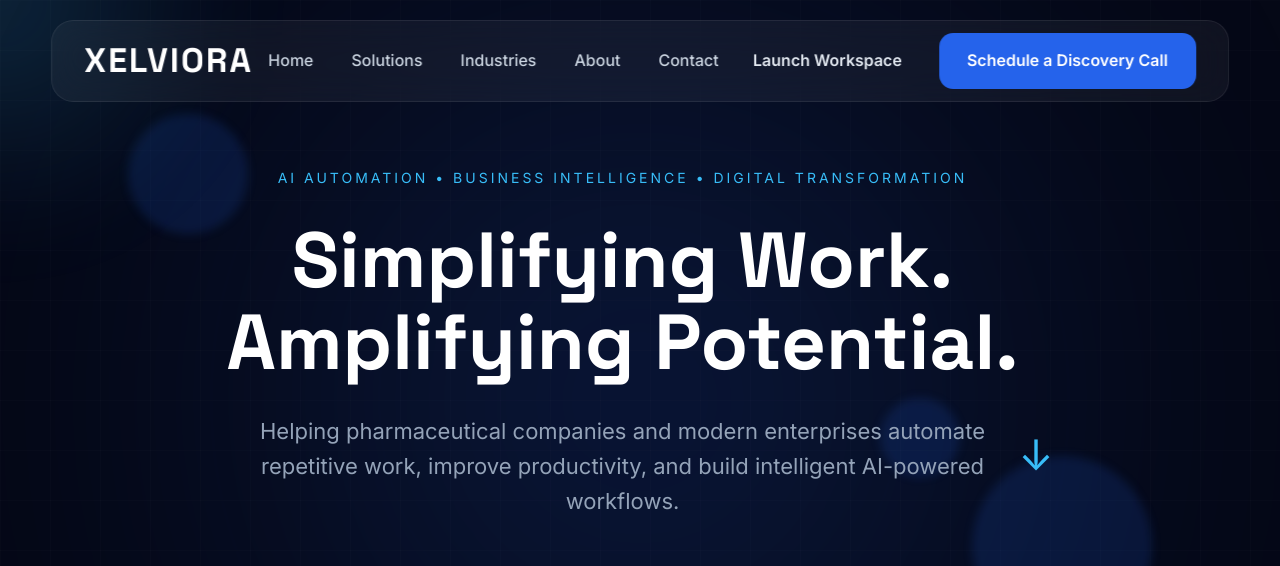
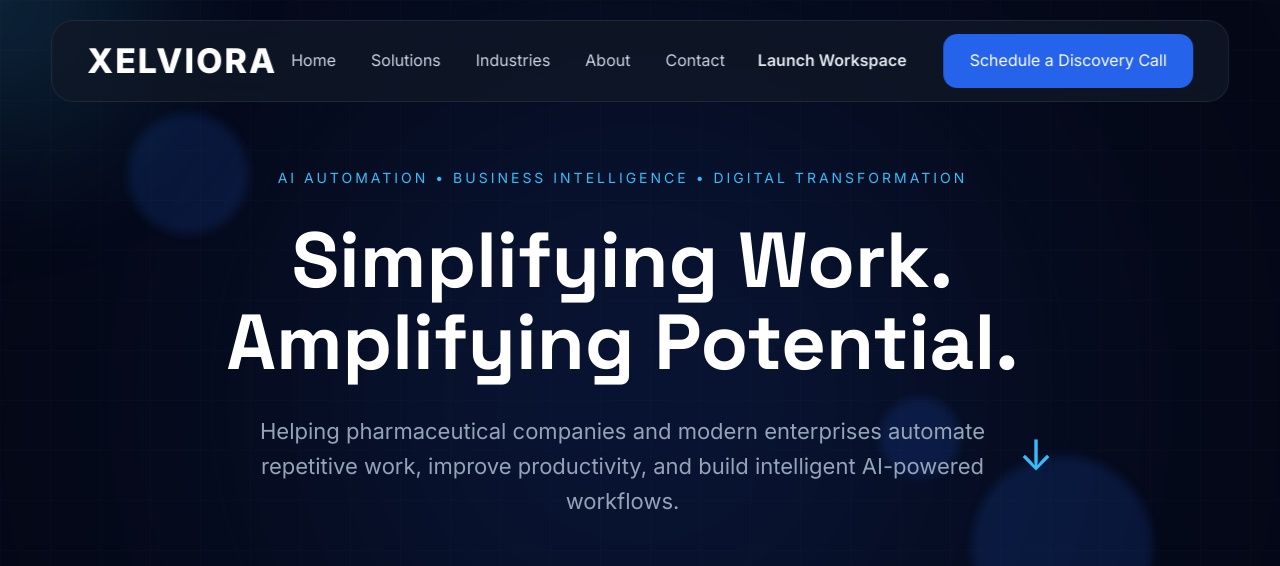
Before and after one commit to xelvioraai-commits/xelviora_website, a plain HTML site: page index.html in a window 1280 px wide. Shown: the top 566 px of the page. Drawn offline with nearby package versions, Linux system fonts and the light colour scheme.

Commit message:
Update style.css

```diff
--- a/style.css
+++ b/style.css
@@ -50,15 +50,15 @@ section{
 
     height:82px;
 
+    padding:0 35px;
+
     display:flex;
 
     align-items:center;
 
     justify-content:space-between;
 
-    padding:0 32px;
-
-    background:rgba(255,255,255,.05);
+    background:rgba(17,24,39,.75);
 
     backdrop-filter:blur(18px);
 
@@ -66,151 +66,163 @@ section{
 
     border-radius:22px;
 
-    z-index:999;
+    z-index:9999;
 
 }
 
 .logo{
 
+    font-size:34px;
+
+    font-weight:800;
+
     color:white;
 
+    letter-spacing:2px;
+
+}
+
+.nav-links{
+
+    display:flex;
+
+    gap:35px;
+
+    list-style:none;
+
+}
+
+.nav-links a{
+
+    color:#CBD5E1;
+
+    transition:.3s;
+
+}
+
+.nav-links a:hover{
+
+    color:#38BDF8;
+
+}
+
+.nav-actions{
+
+    display:flex;
+
+    gap:18px;
+
+    align-items:center;
+
+}
+
+.workspace-btn{
+
+    color:white;
+
+    padding:12px 18px;
+
+    border-radius:12px;
+
+    transition:.3s;
+
+}
+
+.workspace-btn:hover{
+
+    color:#38BDF8;
+
+}
+
+.nav-btn{
+
+    background:#2563EB;
+
+    color:white;
+
+    padding:14px 26px;
+
+    border-radius:14px;
+
+    white-space:nowrap;
+
+    transition:.3s;
+
+}
+
+.nav-btn:hover{
+
+    background:#1D4ED8;
+
+}
+
+.menu-toggle{
+
+    display:none;
+
+    background:none;
+
+    border:none;
+
+    color:white;
+
     font-size:34px;
 
-    font-weight:800;
-
-    letter-spacing:2px;
-
-    font-family:'Space Grotesk',sans-serif;
-
-}
-
-.nav-links{
-
-    display:flex;
-
-    gap:38px;
-
-    list-style:none;
-
-    margin:0;
-
-    padding:0;
-
-}
-
-.nav-links li{
-
-    list-style:none;
-
-}
-
-.nav-links a{
-
-    color:#CBD5E1;
-
-    text-decoration:none;
-
-    font-weight:500;
-
-    transition:.3s;
-
-}
-
-.nav-links a:hover{
-
-    color:#38BDF8;
-
-}
-
-.nav-actions{
-
-    display:flex;
-
-    align-items:center;
-
-    gap:16px;
-
-}
-
-.workspace-btn{
-
-    padding:12px 18px;
-
-    border-radius:12px;
-
-    color:#E2E8F0;
-
-    text-decoration:none;
-
-    transition:.3s;
-
-    font-weight:600;
-
-    white-space:nowrap;
-
-}
-
-.workspace-btn:hover{
-
-    color:#38BDF8;
-
-    background:rgba(56,189,248,.08);
-
-}
-
-.nav-btn{
-
-    display:flex;
-
-    justify-content:center;
-
-    align-items:center;
-
-    text-decoration:none;
-
-    white-space:nowrap;
-
-    background:#2563EB;
-
-    color:white;
-
-    padding:15px 28px;
-
-    border-radius:14px;
-
-    transition:.3s;
-
-    font-weight:600;
-
-}
-
-.nav-btn:hover{
-
-    background:#1D4ED8;
-
-}
-
-.menu-toggle{
-
-    display:none;
-
-    background:none;
-
-    border:none;
-
-    color:white;
-
-    font-size:32px;
-
     cursor:pointer;
 
 }
 
-.nav-btn:hover{
-
-    background:#1D4ED8;
-
-}
+/* ================= MOBILE ================= */
+
+@media(max-width:900px){
+
+    .menu-toggle{
+
+        display:block;
+
+    }
+
+    .nav-actions{
+
+        display:none;
+
+    }
+
+    .nav-links{
+
+        position:fixed;
+
+        top:0;
+
+        right:-100%;
+
+        width:280px;
+
+        height:100vh;
+
+        background:#08111F;
+
+        display:flex;
+
+        flex-direction:column;
+
+        gap:28px;
+
+        padding:120px 40px;
+
+        transition:right .35s;
+
+    }
+
+    .nav-links.active{
+
+        right:0;
+
+    }
+
+}
+
+
 
 /* ===========================
    HERO
```
